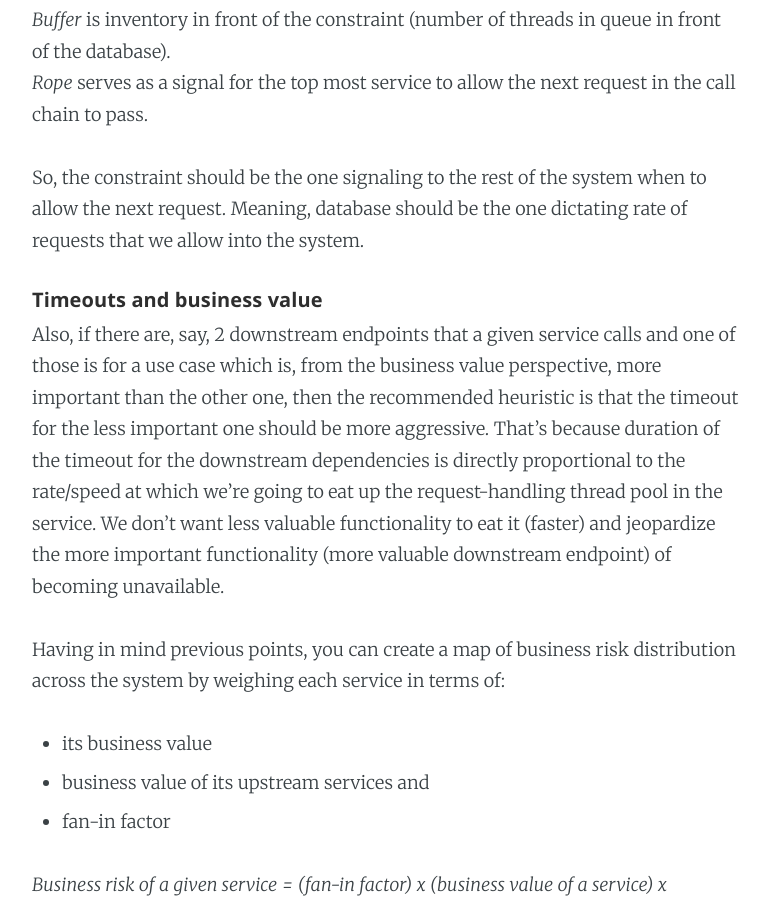
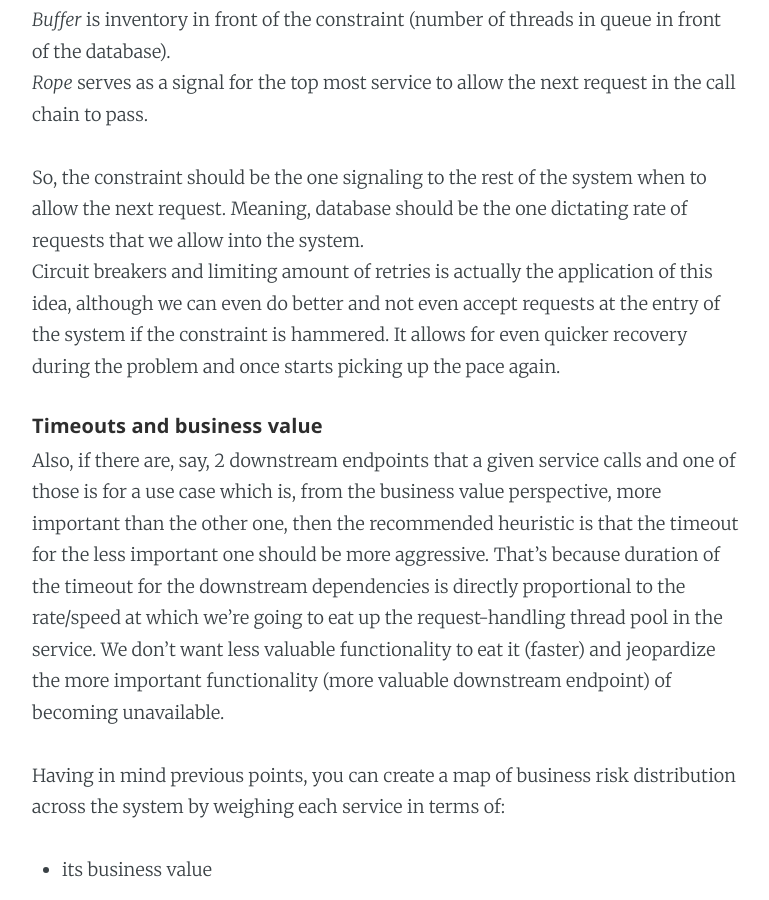
Before and after one commit to dragan-stepanovic/dragan-stepanovic.github.io, a Jekyll site: the page built from _posts/2020-07-19-on-timeouts.md, in a window 1280 px wide and 900 px high, scrolled down 3128 px. Shown: the whole window, without its empty margins (253-1022 px from the left). Built offline with Jekyll 4.4.1, drawn with Linux system fonts in a browser that asks for light colours; comment, search, counter and statistics services are not loaded.

Commit message:
Update 2020-07-19-on-timeouts.md

```diff
--- a/_posts/2020-07-19-on-timeouts.md
+++ b/_posts/2020-07-19-on-timeouts.md
@@ -43,6 +43,7 @@ _Buffer_ is inventory in front of the constraint (number of threads in queue in
 _Rope_ serves as a signal for the top most service to allow the next request in the call chain to pass.
 
 So, the constraint should be the one signaling to the rest of the system when to allow the next request. Meaning, database should be the one dictating rate of requests that we allow into the system.
+Circuit breakers and limiting amount of retries is actually the application of this idea, although we can even do better and not even accept requests at the entry of the system if the constraint is hammered. It allows for even quicker recovery during the problem and once starts picking up the pace again.
 
 ##### Timeouts and business value
 Also, if there are, say, 2 downstream endpoints that a given service calls and one of those is for a use case which is, from the business value perspective, more important than the other one, then the recommended heuristic is that the timeout for the less important one should be more aggressive. That's because duration of the timeout for the downstream dependencies is directly proportional to the rate/speed at which we're going to eat up the request-handling thread pool in the service. We don't want less valuable functionality to eat it (faster) and jeopardize the more important functionality (more valuable downstream endpoint) of becoming unavailable.
```
